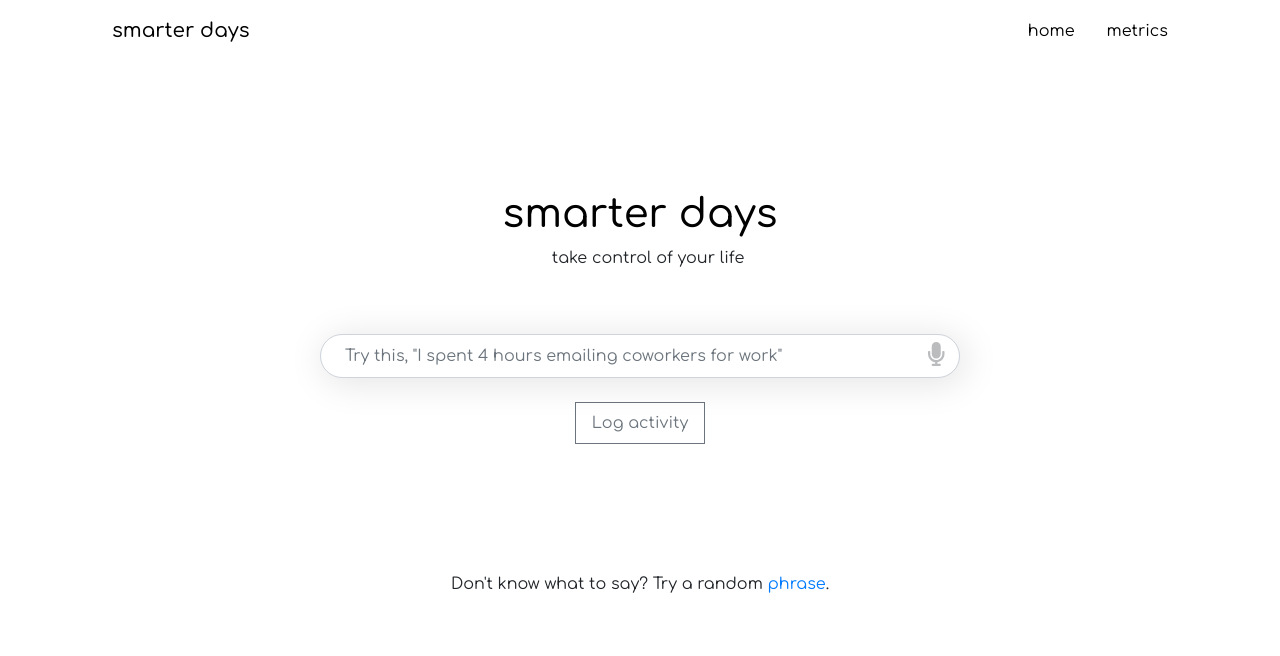
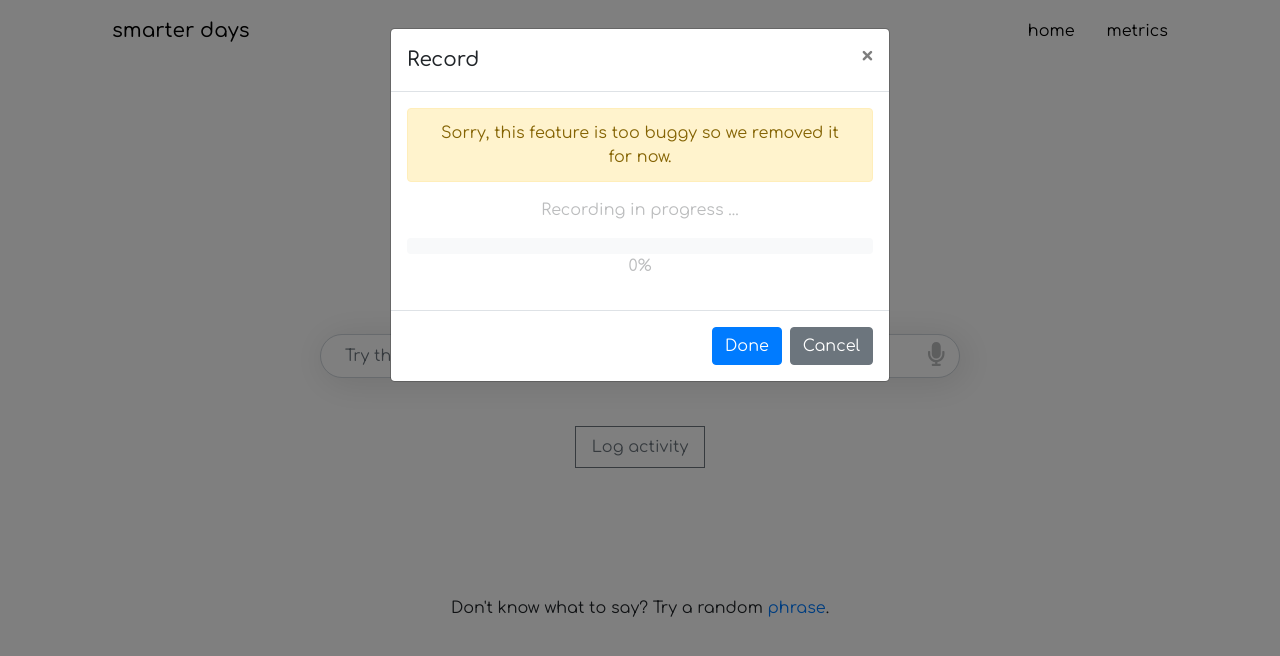
Before and after one commit to lusterane/smarter-days, a React (Create React App) app in the folder View/: page / in a window 1280 px wide. Both pictures are taken after a click on the icon 935 px from the left and 354 px from the top of the page. Shown: the top 656 px of the page. Built offline with nearby package versions, Linux system fonts and the light colour scheme.

Commit message:
Added audio handling and about pagE

```diff
--- a/View/src/components/Pages/HomePage/Audio/Audio.css
+++ b/View/src/components/Pages/HomePage/Audio/Audio.css
@@ -0,0 +1,2 @@
+.audio-btn {
+}
--- a/View/src/components/Pages/HomePage/Audio/Audio.jsx
+++ b/View/src/components/Pages/HomePage/Audio/Audio.jsx
@@ -40,15 +40,14 @@ class Audio extends Component {
 	};
 
 	render() {
-		const { wav } = this.state;
 		return (
 			<React.Fragment>
 				<div className='' id='microphone'>
 					<FontAwesomeIcon
 						icon={faMicrophone}
 						size='2x'
-						className='disable'
-						onClick={this.handleMicrophoneClick}
+						className='audio-btn disable pointer'
+						onClick={this.props.handleMicrophoneClick}
 					/>
 				</div>
 			</React.Fragment>
--- a/View/src/components/Pages/HomePage/HomePage.css
+++ b/View/src/components/Pages/HomePage/HomePage.css
@@ -95,7 +95,7 @@
 .submit-btn-container .btn {
 	border-radius: 0px;
 	padding: 0.5rem 1rem;
-	margin-top: 1.5rem;
+	margin-top: 3rem;
 }
 .submit-btn-container .btn:hover {
 }
--- a/View/src/components/Pages/HomePage/HomePage.jsx
+++ b/View/src/components/Pages/HomePage/HomePage.jsx
@@ -15,6 +15,8 @@ import {
 	ModalHeader,
 	ModalBody,
 	ModalFooter,
+	Progress,
+	Alert,
 } from 'reactstrap';
 
 import HeaderText from './HeaderText/HeaderText';
@@ -50,6 +52,8 @@ class HomePage extends Component {
 		],
 		isLoaded: false,
 		cancelModalOpen: false,
+		audioModalOpen: false,
+		uploadModalOpen: false,
 		postDBTimeout: '',
 		confirm: true,
 	};
@@ -159,6 +163,10 @@ class HomePage extends Component {
 		switch (name) {
 			case 'log_exercising':
 				return 'EXERCISE';
+			case 'log_studying':
+				return 'STUDY';
+			case 'log_resting':
+				return 'REST';
 			default:
 				return 'WORK';
 		}
@@ -171,11 +179,11 @@ class HomePage extends Component {
 
 		buildParsedResult.text = text;
 
-		if (intents.length !== 0 && intents[0].confidence >= 0.8) {
+		if (intents.length !== 0 && intents[0].confidence >= 0.65) {
 			buildParsedResult.category = intents[0].name;
 			Object.values(entities).forEach((element) => {
 				const currentElement = element[0];
-				if (currentElement.confidence <= 0.8) {
+				if (currentElement.confidence <= 0.65) {
 					lowConf = true;
 				} else {
 					if (currentElement.name.includes('wit$duration')) {
@@ -288,6 +296,14 @@ class HomePage extends Component {
 		);
 	};
 
+	toggleAudioModal = () => {
+		this.setState((state, props) => ({ audioModalOpen: !state.audioModalOpen }));
+	};
+
+	toggleUploadModal = () => {
+		this.setState((state, props) => ({ uploadModalOpen: !state.uploadModalOpen }));
+	};
+
 	toggleCancelModal = () => {
 		this.setState((state, props) => ({ cancelModalOpen: !state.cancelModalOpen }));
 	};
@@ -297,7 +313,7 @@ class HomePage extends Component {
 	};
 
 	render() {
-		const { toast, isLoaded, cancelModalOpen } = this.state;
+		const { toast, isLoaded, cancelModalOpen, audioModalOpen, uploadModalOpen } = this.state;
 		const closeBtn = (
 			<button className='close' onClick={this.toggleCancelModal}>
 				&times;
@@ -340,6 +356,43 @@ class HomePage extends Component {
 							</Button>
 						</ModalFooter>
 					</Modal>
+					<Modal isOpen={audioModalOpen} toggle={this.toggleAudioModal}>
+						<ModalHeader toggle={this.toggleAudioModal}>Record</ModalHeader>
+						<ModalBody>
+							<div className='text-center'>
+								<Alert color='warning'>
+									Sorry, this feature is too buggy so we removed it for now.
+								</Alert>
+								<div className='disable'>
+									<p>Recording in progress ...</p>
+									<Progress />
+									<p>0%</p>
+								</div>
+							</div>
+						</ModalBody>
+						<ModalFooter>
+							<Button color='primary' onClick={this.toggleAudioModal}>
+								Done
+							</Button>{' '}
+							<Button color='secondary' onClick={this.toggleAudioModal}>
+								Cancel
+							</Button>
+						</ModalFooter>
+					</Modal>
+					<Modal isOpen={uploadModalOpen} toggle={this.toggleUploadModal}>
+						<ModalHeader toggle={this.toggleUploadModal}>Upload Audio</ModalHeader>
+						<ModalBody>
+							<div className='text-center'></div>
+						</ModalBody>
+						<ModalFooter>
+							<Button color='primary' onClick={this.toggleUploadModal}>
+								Do Something
+							</Button>{' '}
+							<Button color='secondary' onClick={this.toggleUploadModal}>
+								Cancel
+							</Button>
+						</ModalFooter>
+					</Modal>
 					<HeaderText />
 					{isLoaded ? <Spinner className='text-box-spinner' animation='border' /> : ''}
 					<Form className='user-input-form' onSubmit={this.onFormSubmit.bind(this)}>
@@ -355,7 +408,7 @@ class HomePage extends Component {
 									placeholder='Try this, "I spent 4 hours emailing coworkers for work"'
 								/>
 								<div className='microphone-container'>
-									<Audio />
+									<Audio handleMicrophoneClick={this.toggleAudioModal} />
 								</div>
 							</div>
 
--- a/View/src/components/Pages/MetricsPage/AreaChart/AreaChart.jsx
+++ b/View/src/components/Pages/MetricsPage/AreaChart/AreaChart.jsx
@@ -209,7 +209,6 @@ class AreaChart extends Component {
 					stops: [0, 100],
 				},
 			},
-			colors: ['#2E93fA', '#66DA26', '#546E7A', '#E91E63', '#FF9800', '#ADBDFF', '#6B2D5C'],
 			chart: {
 				id: 'area-datetime',
 				type: 'area',
--- a/View/src/components/Pages/MetricsPage/MetricsPage.jsx
+++ b/View/src/components/Pages/MetricsPage/MetricsPage.jsx
@@ -195,8 +195,15 @@ class MetricsPage extends Component {
 				case 'log_working':
 					element.category = 'Work';
 					break;
+				case 'log_studying':
+					element.category = 'Study';
+					break;
+				case 'log_resting':
+					element.category = 'Rest';
+					break;
 				default:
 					element.category = '-';
+					break;
 			}
 
 			return element;
--- a/View/src/components/Pages/MetricsPage/PieChart/PieChart.jsx
+++ b/View/src/components/Pages/MetricsPage/PieChart/PieChart.jsx
@@ -12,6 +12,15 @@ class PieChart extends Component {
 			updatedFromProps: false,
 			series: [44, 55, 13, 23, 22, 13, 7],
 			options: {
+				colors: [
+					'#2E93fA',
+					'#66DA26',
+					'#546E7A',
+					'#E91E63',
+					'#FF9800',
+					'#ADBDFF',
+					'#6B2D5C',
+				],
 				chart: {
 					type: 'donut',
 				},
```
Also changed, not shown: View/src/components/Pages/AboutPage/AboutPage.jsx (added, +10 -0 lines), View/src/components/Pages/AboutPage/AboutPage.css (added).
